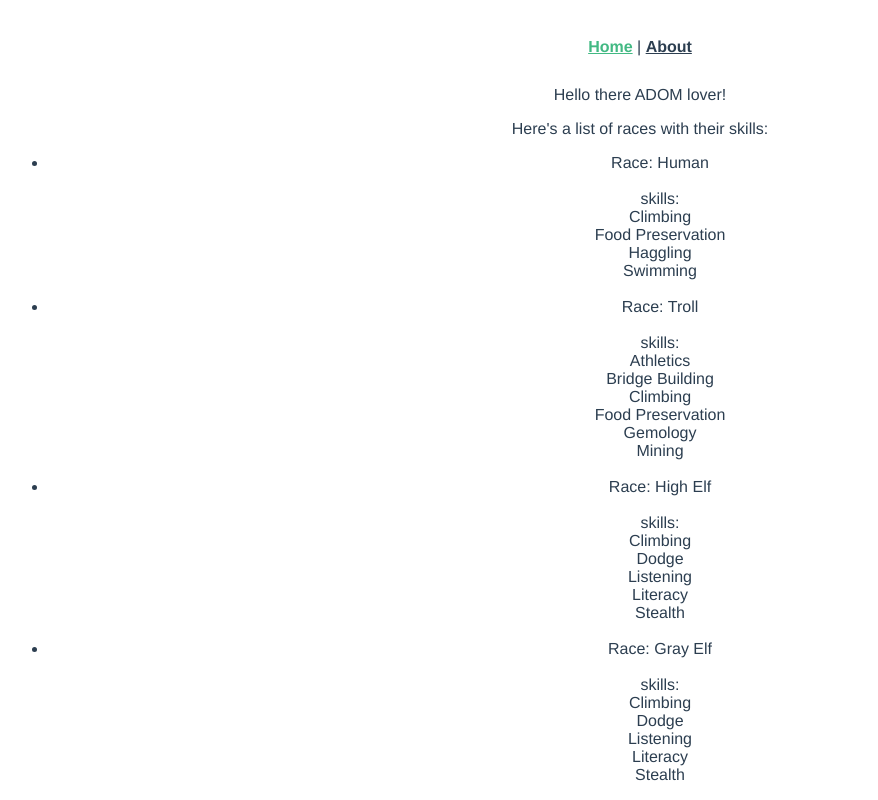
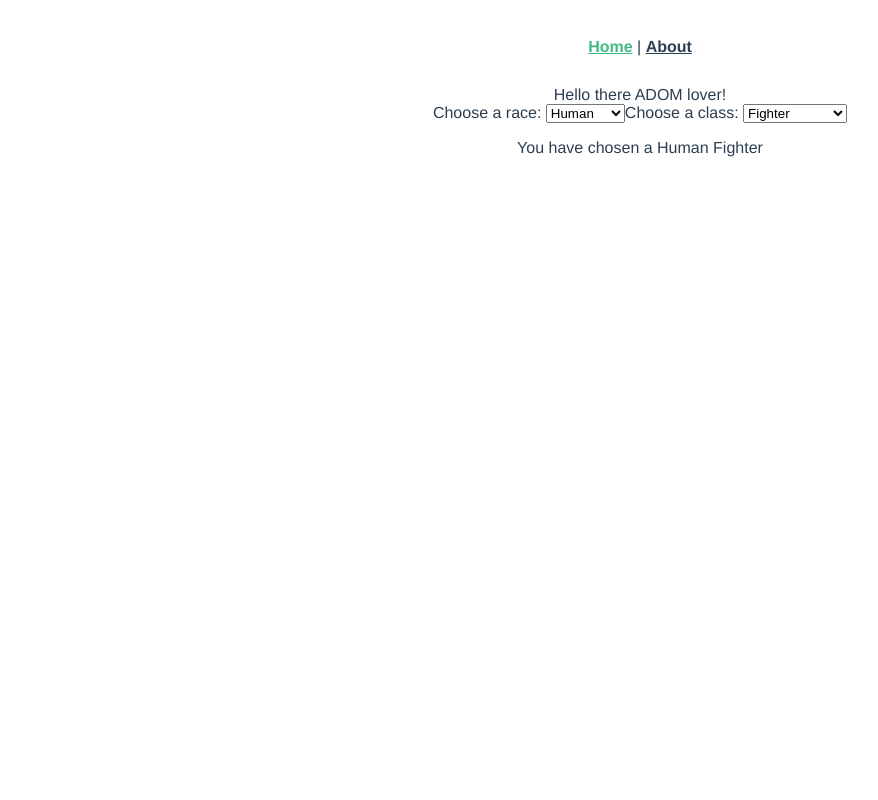
Before and after one commit to BladeBoles/ADOM-skills-calculator-client, a Vue app: page / in a window 1280 px wide. Shown: the top 800 px of the page, without its empty margins (0-878 px from the left). Built offline with nearby package versions, Linux system fonts and the light colour scheme.

Commit message:
begin adding dropdowns and displaying choice

```diff
--- a/src/components/SkillListGeneratorView.vue
+++ b/src/components/SkillListGeneratorView.vue
@@ -1,20 +1,21 @@
 <template>
   <div class="container">
     <div class="hello">Hello there {{ msg }}!</div>
-    <p>Here's a list of races with their skills:</p>
-    <ul class="playableraces">
-      <li v-for="race in playableraces" :key="race.name">
-        Race: {{ race.name }}
-        <br />
-        <br />
-        skills:
-
-        <div v-for="(skill, index) in race.skills" :key="index">
-          {{ skill }}
-        </div>
-        <br />
-      </li>
-    </ul>
+    <label for="player-races">Choose a race: </label>
+    <select v-model="selectedRace" name="player-races" id="chosen-race">
+      <option v-for="playerRace in playableRaces" :key="playerRace">{{
+        playerRace
+      }}</option>
+    </select>
+    <label for="player-classes">Choose a class: </label>
+    <select v-model="selectedClass" name="player-classes" id="chosen-class">
+      <option v-for="playerClass in playableClasses" :key="playerClass">{{
+        playerClass
+      }}</option>
+    </select>
+    <p :playerClass="selectedClass" :playerRace="selectedRace">
+      You have chosen a {{ selectedRace }} {{ selectedClass }}
+    </p>
   </div>
 </template>
 
@@ -44,7 +45,7 @@ export default {
   data() {
     return {
       skillsList: [],
-      playableraces: [
+      raceObjects: [
         {
           name: 'Human',
           skills: ['Climbing', 'Food Preservation', 'Haggling', 'Swimming'],
@@ -138,38 +139,56 @@ export default {
           notes: 'none'
         }
       ],
-      playableclasses: [
-        {
-          name: 'Fighter',
-          skills: [
-            'Archery',
-            'Athletics',
-            'Climbing',
-            'Dodge',
-            'Find Weakness',
-            'First Aid',
-            'Haggling',
-            'Listening',
-            'Metallurgy',
-            'Stealth',
-            'Swimming',
-            'Two Weapon Combat'
-          ],
-          notes: 'none'
-        }
+      playableRaces: [
+        'Human',
+        'Troll',
+        'High Elf',
+        'Gray Elf',
+        'Dark Elf',
+        'Dwarf',
+        'Gnome',
+        'Hurthling',
+        'Orc',
+        'Drakeling',
+        'Mist Elf',
+        'Ratling'
+      ],
+      playableClasses: [
+        'Fighter',
+        'Paladin',
+        'Ranger',
+        'Thief',
+        'Assassin',
+        'Wizard',
+        'Priest',
+        'Bard',
+        'Monk',
+        'Healer',
+        'Weaponsmith',
+        'Archer',
+        'Merchant',
+        'Farmer',
+        'Mindcrafter',
+        'Barbarian',
+        'Druid',
+        'Necromancer',
+        'Elementalist',
+        'Beastfighter',
+        'Duelist',
+        'Chaos Knight'
       ],
       jsonDump: [
         {
-          skill: 'Alchemy',
+          name: 'Alchemy',
           description: 'Allowsbrewingpotionsusingafixedlistofrecipes',
           races: [],
           classes: ['Assassin', 'Merchant', 'Necromancer', 'Wizard'],
           inGame: false
         },
         {
-          skill: 'Alertness',
+          name: 'Alertness',
           description: 'Givesachancetoevadecombatmagicandtrap',
-          races: 'Darkelf,Drakeling,Mistelf',
+          races: 'Dark Elf,Drakeling,Mist Elf',
           classes: [
             'Archer',
             'Assassin',
@@ -182,21 +201,21 @@ export default {
           inGame: false
         },
         {
-          skill: 'Appraising',
+          name: 'Appraising',
           description: 'Performsitemqualityevaluation',
           races: 'Ratling',
           classes: 'Merchant,Necromancer,Thief,Weaponsmith',
           inGame: false
         },
         {
-          skill: 'Archery',
+          name: 'Archery',
           description: 'Grantsmissileattackbonuses',
           races: 'Hurthling',
           classes: 'Archer,Assassin, Farmer,Fighter,Ranger',
           inGame: false
         },
         {
-          skill: 'Athletics',
+          name: 'Athletics',
           description: 'Grantsspeedbonus,helpsphysicalAttributestraining',
           races: 'Troll',
           classes:
@@ -204,21 +223,21 @@ export default {
           inGame: false
         },
         {
-          skill: 'Backstabbing',
+          name: 'Backstabbing',
           description: 'Grantsachancetoinflictbonusdamageonunawareopponents',
           races: 'Orc',
           classes: 'Assassin,ChaosKnight, Thief',
           inGame: true
         },
         {
-          skill: 'Bridgebuilding',
+          name: 'Bridgebuilding',
           description: 'Allowsbuildingbridges',
           races: 'Troll',
           classes: 'Farmer',
           inGame: true
         },
         {
-          skill: 'Climbing',
+          name: 'Climbing',
           description:
             'Grantsachancetoclimboutofpits;prerequisitetoentertheRift',
           races: 'All',
@@ -226,37 +245,37 @@ export default {
           inGame: false
         },
         {
-          skill: 'Concentration',
+          name: 'Concentration',
           description:
             'IncreasesPPregenerationrate;improvesspelllearningprocess',
-          races: 'Mistelf',
+          races: 'Mist Elf',
           classes:
             'Archer,Druid,Duelist,Elementalist,Healer,Mindcrafter,Monk,Necromancer,Paladin,Priest,Weaponsmith,Wizard',
           inGame: false
         },
         {
-          skill: 'Cooking',
+          name: 'Cooking',
           description: 'Allowscookingcorpses',
           races: 'Hurthling',
           classes: 'Healer,Farmer',
           inGame: false
         },
         {
-          skill: 'Courage',
+          name: 'Courage',
           description: 'Reducesto-hitpenaltieswhenfightingwithmultipleenemies',
           races: 'None',
           classes: 'None',
           inGame: true
         },
         {
-          skill: 'Detectitemstatus',
+          name: 'Detectitemstatus',
           description: 'GivesachancetoautomaticallyidentifyB/U/Cstatusofanitem',
           races: 'Ratling',
           classes: 'Merchant,Priest',
           inGame: false
         },
         {
-          skill: 'Detecttraps',
+          name: 'Detecttraps',
           description:
             'Givesachancetofindtrapspassively/onthespecifiedlocation',
           races: 'Dwarf',
@@ -264,44 +283,44 @@ export default {
           inGame: true
         },
         {
-          skill: 'Disarmtraps',
+          name: 'Disarmtraps',
           description: 'Allowsdisarmingtraps',
           races: 'None',
           classes: 'Thief',
           inGame: true
         },
         {
-          skill: 'Dodge',
+          name: 'Dodge',
           description: 'GrantsDVbonus,grantsasmallchancetoavoidcombatmagic',
-          races: 'Highelf,Grayelf,Mistelf',
+          races: 'High Elf,Gray Elf,Mist Elf',
           classes:
             'Archer,Assassin,Barbarian,Beastfighter,ChaosKnight,Duelist,Fighter,Monk,Paladin,Ranger',
           inGame: false
         },
         {
-          skill: 'Findweakness',
+          name: 'Findweakness',
           description: 'Grantsachancetoinflictacriticalhit',
-          races: 'Darkelf,Orc',
+          races: 'Dark Elf,Orc',
           classes:
             'Assassin,ChaosKnight,Duelist,Fighter,Healer,Monk,Necromancer,Weaponsmith',
           inGame: false
         },
         {
-          skill: 'Firstaid',
+          name: 'Firstaid',
           description: 'CanbeusedtorestorerecentlylostHP',
           races: 'All',
           classes: 'All',
           inGame: false
         },
         {
-          skill: 'Fletchery',
+          name: 'Fletchery',
           description: 'Allowscreatingammunitionusingfletcherysets',
           races: 'None',
           classes: 'Archer,Farmer',
           inGame: false
         },
         {
-          skill: 'Foodpreservation',
+          name: 'Foodpreservation',
           description:
             'Increasesthechancetogeneratecorpses,helpspreservecorpseslonger',
           races: 'Drakeling,Human,Hurthling,Troll',
@@ -309,7 +328,7 @@ export default {
           inGame: false
         },
         {
-          skill: 'Gardening',
+          name: 'Gardening',
           description:
             'Allowsplantingherbbushesandgatheringherbseedsfromblossomingbushes',
           races: 'Hurthling',
@@ -317,7 +336,7 @@ export default {
           inGame: true
         },
         {
-          skill: 'Gemology',
+          name: 'Gemology',
           description:
             'Grantsachancetogenerateandautomaticallyidentifygemsfromdigging',
           races: 'Gnome,Troll',
@@ -325,14 +344,14 @@ export default {
           inGame: false
         },
         {
-          skill: 'Haggling',
+          name: 'Haggling',
           description: 'Canbeusedtohagglewithshopkeepers',
           races: 'All',
           classes: 'All',
           inGame: false
         },
         {
-          skill: 'Healing',
+          name: 'Healing',
           description: 'PassivelyrestoresHP',
           races: 'None',
           classes:
@@ -340,7 +359,7 @@ export default {
           inGame: true
         },
         {
-          skill: 'Herbalism',
+          name: 'Herbalism',
           description: 'Improvesthequality(B/U/Cstatus)ofcollectedherbs',
           races: 'None',
           classes:
@@ -348,14 +367,14 @@ export default {
           inGame: true
         },
         {
-          skill: 'Law',
+          name: 'Law',
           description: 'ProvidesmessageswhenthePCperformslawful/chaoticacts',
           races: 'None',
           classes: 'Duelist;Paladinifstartingalignmentislawful',
           inGame: true
         },
         {
-          skill: 'Listening',
+          name: 'Listening',
           description:
             'Increasesthechanceofreceivingaudiblemessages(e.g.poolorriversounds)',
           races: 'All',
@@ -363,72 +382,72 @@ export default {
           inGame: false
         },
         {
-          skill: 'Literacy',
+          name: 'Literacy',
           description: 'Allowsreadingscrolls,spellbooksandinscriptionsongraves',
-          races: 'Highelf,Grayelf,MistelforstartingLearning≥10',
+          races: 'High Elf,Gray Elf,Mist ElforstartingLearning≥10',
           classes:
             'Druid,Elementalist,Healer,Merchant,Mindcrafter,Monk,Necromancer,Paladin,Priest,WizardorstartingLearning≥10;BarbarianandBeastfighteronlyifraceallows',
           inGame: true
         },
         {
-          skill: 'Metallurgy',
+          name: 'Metallurgy',
           description: 'Canbeusedtoidentifyitemmaterialifitismetallic',
           races: 'Dwarf, Orc',
           classes: 'Elementalist,Fighter,Merchant,Weaponsmith',
           inGame: false
         },
         {
-          skill: 'Mining',
+          name: 'Mining',
           description: 'Reducesdiggingtime;increasesthechancetogenerateore',
           races: 'Dwarf,Gnome,Orc,Troll',
           classes: 'None',
           inGame: false
         },
         {
-          skill: 'Music',
+          name: 'Music',
           description: 'Allowsplayingmusicalinstrumentstotameanimals',
           races: 'Drakeling',
           classes: 'Bard,Mindcrafter, Priest',
           inGame: false
         },
         {
-          skill: 'Necromancy',
+          name: 'Necromancy',
           description: 'Canbeusedtocreateundeadslaves',
-          races: 'Mistelf',
+          races: 'Mist Elf',
           classes: 'Necromancer',
           inGame: false
         },
         {
-          skill: 'Picklocks',
+          name: 'Picklocks',
           description: 'Allowstheuseofthievespickstoopenlockeddoors',
           races: 'None',
           classes: 'Assassin,Thief',
           inGame: true
         },
         {
-          skill: 'Pickpockets',
+          name: 'Pickpockets',
           description: 'Canbeusedtostealfromhumanoidenemies',
           races: 'Gnome',
           classes: 'Merchant,Thief',
           inGame: true
         },
         {
-          skill: 'Smithing',
+          name: 'Smithing',
           description: 'Canbeappliedtouseaforgetoimprovemetallicitems',
           races: 'Dwarf',
           classes: 'Farmer,Weaponsmith',
           inGame: true
         },
         {
-          skill: 'Stealth',
+          name: 'Stealth',
           description: 'Grantsachancetonotbedetectedbymonsters/NPCs',
-          races: 'Darkelf, Grayelf,Highelf,Hurthling, Mistelf,Ratling',
+          races: 'Dark Elf, Gray Elf,High Elf,Hurthling, Mist Elf,Ratling',
           classes:
             'Archer,Assassin, Barbarian,Beastfighter,Farmer,Fighter,Mindcrafter,Monk,Necromancer,Paladin,Thief,Wizard',
           inGame: true
         },
         {
-          skill: 'Survival',
+          name: 'Survival',
           description: 'Canbeusedtofindfoodinthewilderness',
           races: 'RatlingorbornunderFalcon',
           classes:
@@ -436,7 +455,7 @@ export default {
           inGame: false
         },
         {
-          skill: 'Swimming',
+          name: 'Swimming',
           description: 'Reducesdrowningdamage',
           races: 'Drakeling,Human,Ratling',
           classes:
@@ -444,14 +463,14 @@ export default {
           inGame: true
         },
         {
-          skill: 'Tactics',
+          name: 'Tactics',
           description: 'Increasestacticsbonusesanddecreasespenalties',
           races: 'None',
           classes: 'None',
           inGame: true
         },
         {
-          skill: 'Twoweaponcombat',
+          name: 'Twoweaponcombat',
           description:
             'Decreasesto-hitandenergycostpenaltieswhiledual-wielding',
           races: 'None',
@@ -459,23 +478,26 @@ export default {
           inGame: true
         },
         {
-          skill: 'Ventriloquism',
+          name: 'Ventriloquism',
           description: 'Canbeusedtoconfusemonstersforseveralturns',
           races: 'Gnome',
           classes: 'Wizard',
           inGame: false
         },
         {
-          skill: 'Woodcraft',
+          name: 'Woodcraft',
           description:
             'Decreasesthetimetocutdowntrees,increasescriticalhitchanceagainstplantmonsters',
           races: 'None',
           classes: 'Barbarian,Druid,Farmer,Ranger',
           inGame: false
         }
-      ]
+      ],
+      selectedClass: 'Fighter',
+      selectedRace: 'Human'
     }
   },
+  computed: {},
   mounted() {
     this.fart(this.jsonDump)
   }
```
